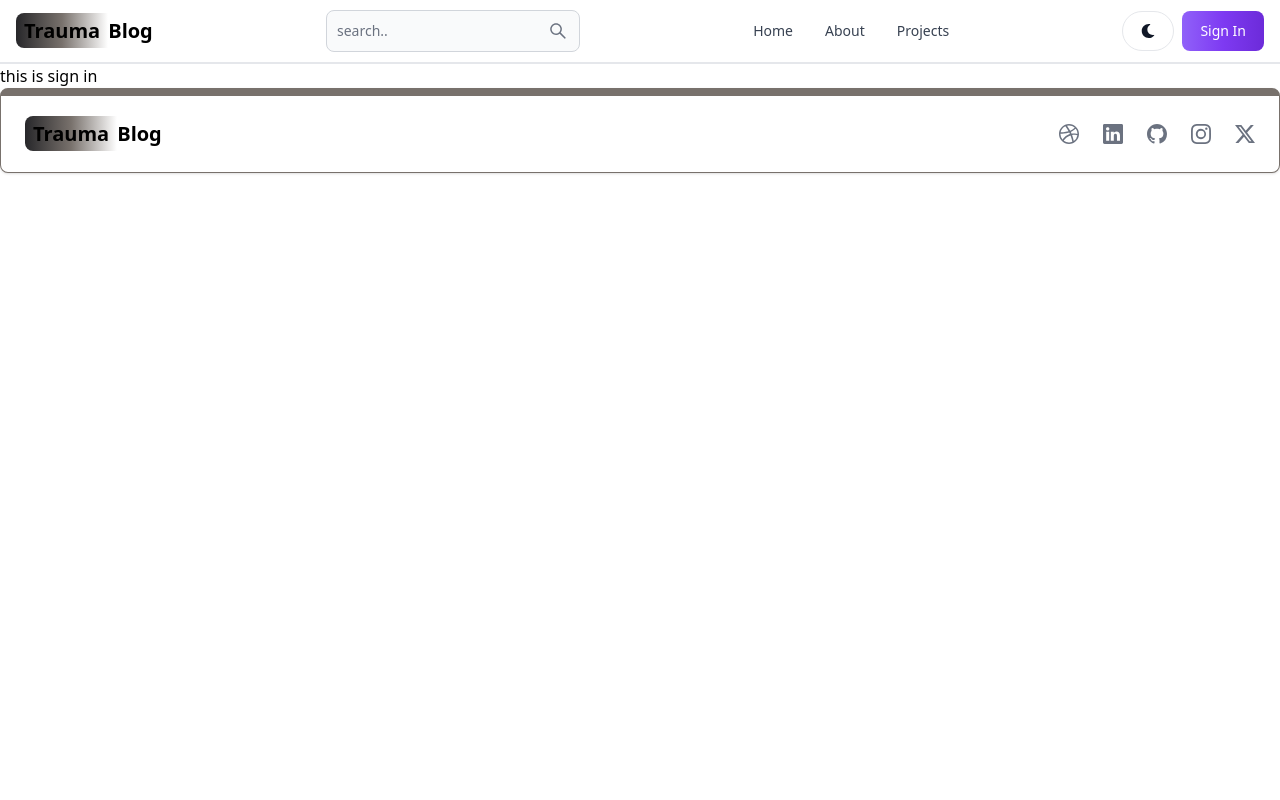
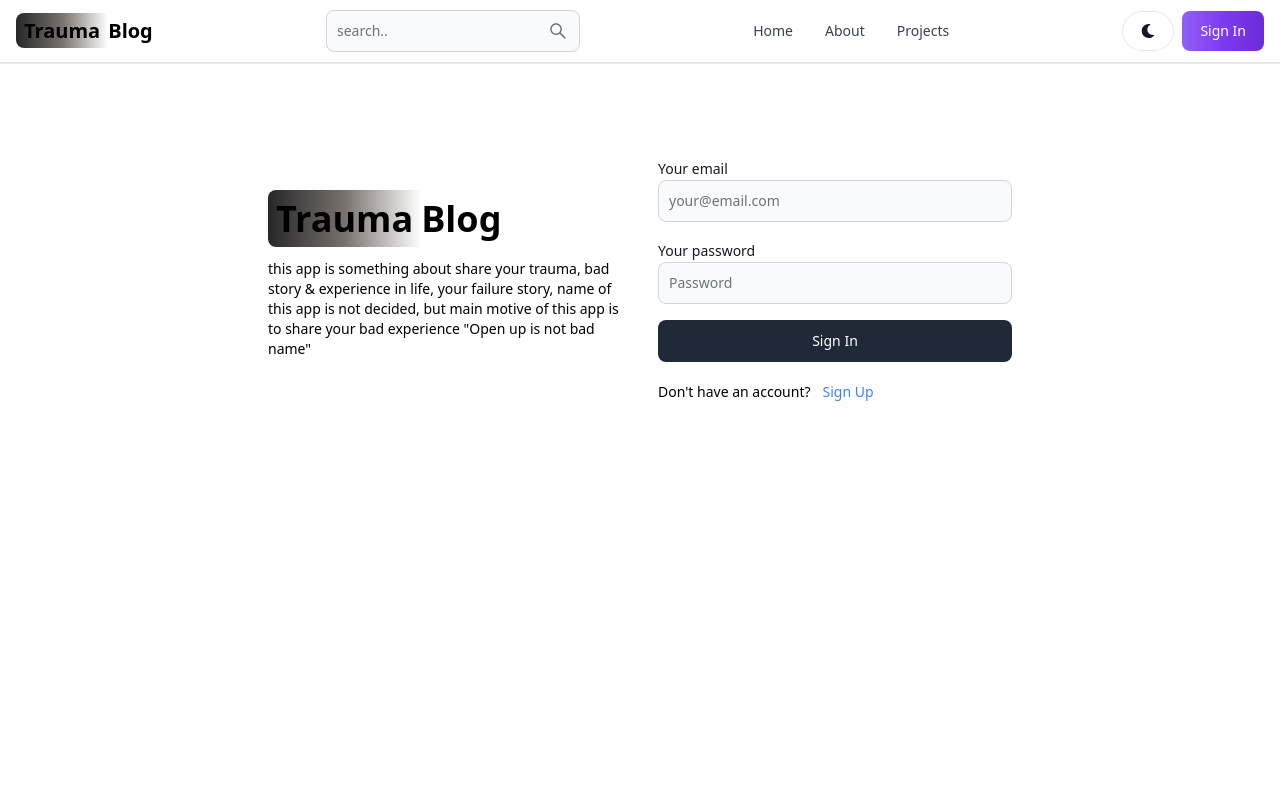
Before and after one commit to yogeshprakhar/Story-Speak-blog-app, a React (Vite) app in the folder frontend/: page /sign-in in a window 1280 px wide. Shown: the top 800 px of the page. Built offline with nearby package versions, Linux system fonts and the light colour scheme.

Commit message:
complete sign in page ui functionality

```diff
--- a/frontend/src/pages/SignIn.jsx
+++ b/frontend/src/pages/SignIn.jsx
@@ -1,11 +1,121 @@
-
+import { Alert, Button, Label, Spinner, TextInput } from "flowbite-react";
+import { useState } from "react";
+import { Link, Navigate, useNavigate } from "react-router-dom";
 
 const SignIn = () => {
+  const [formData, setFormdata] = useState();
+  const [errorMessage, setErrorMessage] = useState(null);
+  const [loading, setLoading] = useState(false);
+  const navigate = useNavigate();
+
+  const handleChange = (e) => {
+    setFormdata({ ...formData, [e.target.id]: e.target.value.trim() });
+  };
+
+  const handleSubmit = async (e) => {
+    e.preventDefault();
+    // console.log(formData);
+    if (!formData.email || !formData.password) {
+      return setErrorMessage("Please fill out all fields");
+    }
+
+    try {
+      setLoading(true);
+      setErrorMessage(null);
+      const res = await fetch(`api/auth/signin`, {
+        method: "POST",
+        headers: { "Content-Type": "application/json" },
+        body: JSON.stringify(formData),
+      });
+      const data = await res.json();
+
+      if (data.success === false) {
+        return setErrorMessage(data.message);
+      }
+      setLoading(false);
+      if (res.ok) {
+        navigate("/");
+      }
+    } catch (error) {
+      setErrorMessage(error.message);
+      setLoading(false);
+    }
+  };
   return (
-    <div>
-      this is sign in
+    <div className="min-h-screen mt-20">
+      <div className="flex p-3 max-w-3xl mx-auto flex-col md:flex-row md:items-center gap-9">
+        {/* left side */}
+        <div className="flex-1">
+          <Link to={"/"} className="text-4xl font-bold dark:text-white">
+            <span className="px-2 py-1 rounded-s-lg bg-gradient-to-r from-zinc-800 via-stone-500">
+              Trauma
+            </span>
+            Blog
+          </Link>
+          <p className="text-sm mt-5">
+            this app is something about share your trauma, bad story &
+            experience in life, your failure story, name of this app is not
+            decided, but main motive of this app is to share your bad experience
+            "Open up is not bad name"
+          </p>
+        </div>
+        {/* right side */}
+        <div className="flex-1">
+          <form className="flex flex-col gap-4" onSubmit={handleSubmit}>
+            {/* <div className="">
+              <Label value="Your username" />
+              <TextInput
+                type="text"
+                placeholder="Username"
+                id="username"
+                onChange={handleChange}
+              />
+            </div> */}
+            <div className="">
+              <Label value="Your email" />
+              <TextInput
+                type="email"
+                placeholder="your@email.com"
+                id="email"
+                onChange={handleChange}
+              />
+            </div>
+            <div className="">
+              <Label value="Your password" />
+              <TextInput
+                type="password"
+                placeholder="Password"
+                id="password"
+                onChange={handleChange}
+              />
+            </div>
+            <Button color={"dark"} type="submit" disabled={loading}>
+              {" "}
+              {loading ? (
+                <>
+                  <Spinner size={"sm"} color={"primary"} />
+                  <span className="pl-3">Loading...</span>
+                </>
+              ) : (
+                "Sign In"
+              )}{" "}
+            </Button>
+          </form>
+          <div className="flex gap-3 text-sm mt-5">
+            <span>Don't have an account?</span>
+            <Link to={"/sign-up"} className="text-blue-500">
+              Sign Up
+            </Link>
+          </div>
+          {errorMessage && (
+            <Alert className="mt-5" color="failure">
+              {errorMessage}
+            </Alert>
+          )}
+        </div>
+      </div>
     </div>
-  )
-}
+  );
+};
 
-export default SignIn
+export default SignIn;
--- a/frontend/src/pages/SignUp.jsx
+++ b/frontend/src/pages/SignUp.jsx
@@ -97,7 +97,7 @@
                   <span className="pl-3">Loading...</span>
                 </>
               ) : (
-                "Sign UP"
+                "Sign Up"
               )}{" "}
             </Button>
           </form>
```
